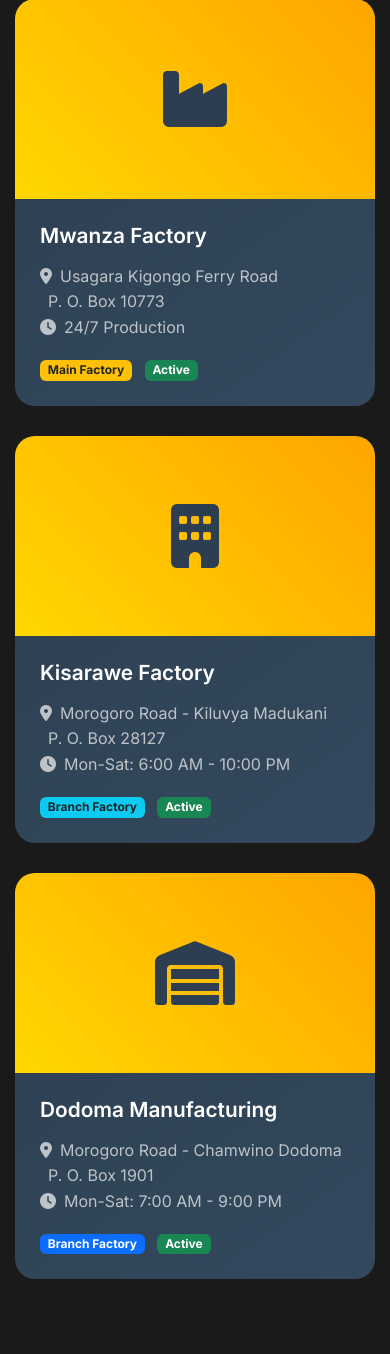
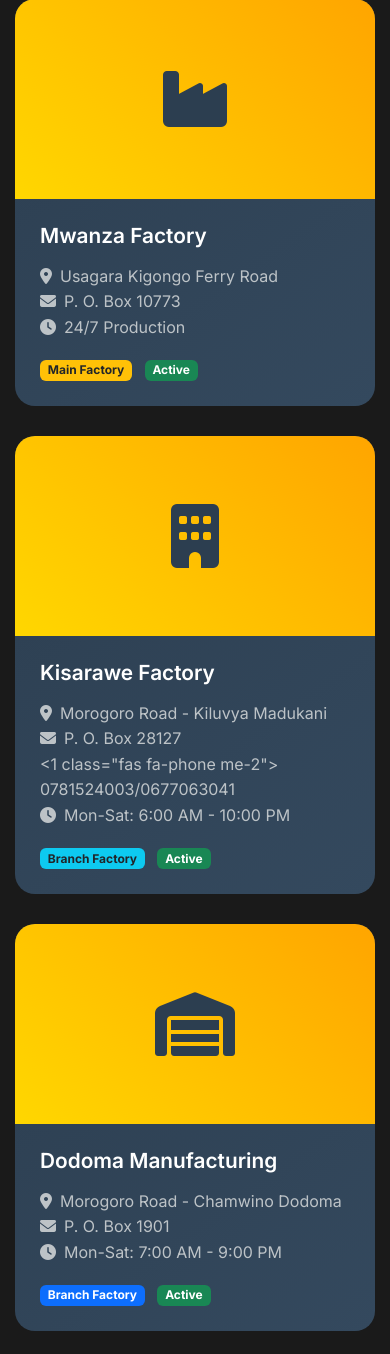
Before and after one commit to snavid/Stumartcot-Construction, a Flask app: page /factories in a window 390 px wide. Shown: the part 2221-3575 px from the top of the page. Run offline with Flask 3, Linux system fonts and the light colour scheme; parts of the project's set-up code (start-up, migrations or seed data) failed here and were passed over; some libraries are stand-ins or nearby versions.

Commit message:
updated phone numbers

```diff
--- a/website/templates/factories.html
+++ b/website/templates/factories.html
@@ -93,7 +93,7 @@
                 <h5>Mwanza Factory</h5>
                 <p>
                   <i class="fas fa-map-marker-alt me-2"></i>Usagara Kigongo Ferry Road<br>
-                  <i class="fas fa-mail me-2"></i>P. O. Box 10773<br>
+                  <i class="fas fa-envelope me-2"></i>P. O. Box 10773<br>
                   <i class="fas fa-clock me-2"></i>24/7 Production
                 </p>
                 <div class="mt-3">
@@ -113,7 +113,8 @@
                 <h5>Kisarawe Factory</h5>
                 <p>
                   <i class="fas fa-map-marker-alt me-2"></i>Morogoro Road - Kiluvya Madukani<br>
-                  <i class="fas fa-mail me-2"></i>P. O. Box 28127<br>
+                  <i class="fas fa-envelope me-2"></i>P. O. Box 28127<br>
+                  <1 class="fas fa-phone me-2"></1> 0781524003/0677063041<br>
                   <i class="fas fa-clock me-2"></i>Mon-Sat: 6:00 AM - 10:00 PM
                 </p>
                 <div class="mt-3">
@@ -133,7 +134,7 @@
                 <h5>Dodoma Manufacturing</h5>
                 <p>
                   <i class="fas fa-map-marker-alt me-2"></i>Morogoro Road - Chamwino Dodoma<br>
-                  <i class="fas fa-mail me-2"></i>P. O. Box 1901<br>
+                  <i class="fas fa-envelope me-2"></i>P. O. Box 1901<br>
                   <i class="fas fa-clock me-2"></i>Mon-Sat: 7:00 AM - 9:00 PM
                 </p>
                 <div class="mt-3">
```
